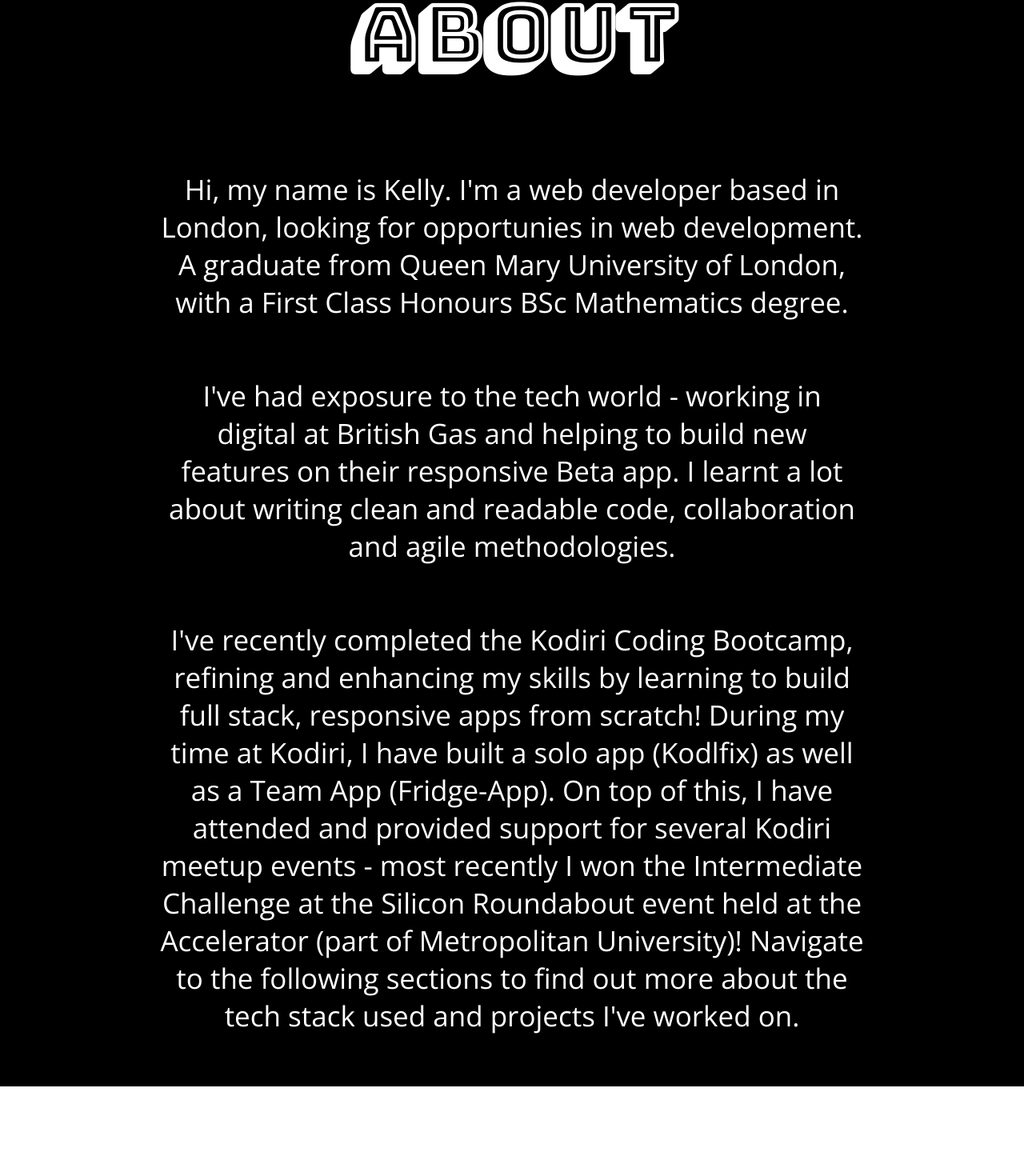
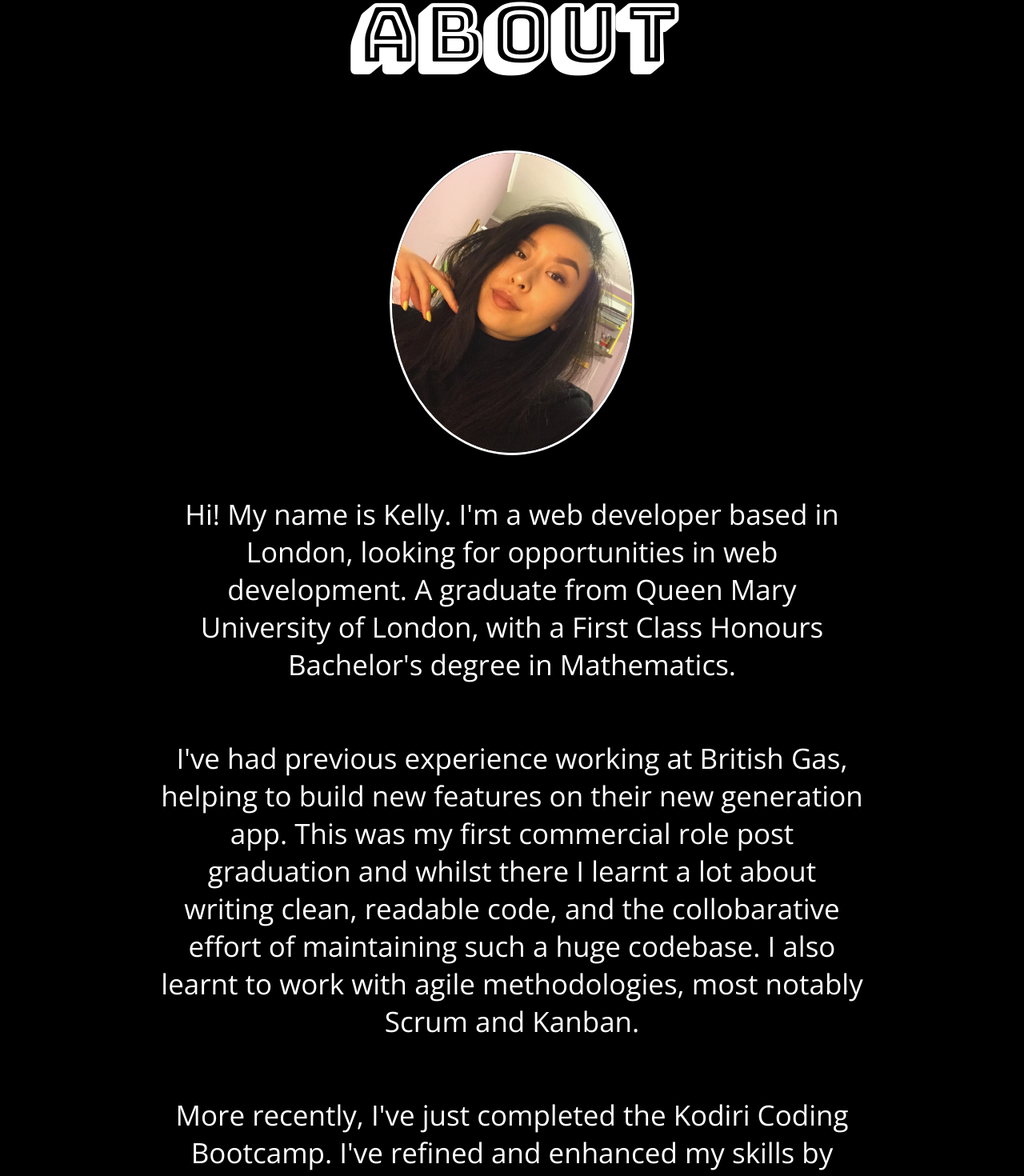
Before and after one commit to smellyung/kellys-portfolio, a React (Create React App) app: page / in a window 1280 px wide. Shown: the part 978-2448 px from the top of the page at 80% size. Built offline with nearby package versions, Linux system fonts and the light colour scheme; a web font is replaced by a local one.

Commit message:
add profile picture

```diff
--- a/src/App.css
+++ b/src/App.css
@@ -138,6 +138,14 @@
   color: white;
 }
 
+#about div img {
+  height: 375px;
+  width: 300px;
+  border-radius: 50%;
+  border: 3px solid white;
+  margin: 10px;
+}
+
 @media only screen and (max-width: 500px) {
   h1 {
     font-size: 60px;
@@ -148,4 +156,8 @@
   .container {
     padding: 0;
   }
+  #about div img {
+    height: 275px;
+    width: 220px;
+  }
 }
--- a/src/components/About.js
+++ b/src/components/About.js
@@ -1,22 +1,26 @@
 import React from 'react';
+import kelly from '../images/profile.jpg';
 
 export default function About() {
     return (
         <div className='container' id='about'>
           <h1>About</h1>
+          <div><img src={kelly} alt='Kelly' /></div>
           <p>
-            Hi, my name is Kelly. I'm a web developer based in London, looking for opportunies in web development.
-            A graduate from Queen Mary University of London, with a First Class Honours BSc Mathematics degree.
+            Hi! My name is Kelly. I'm a web developer based in London, looking for opportunities in web development.
+            A graduate from Queen Mary University of London, with a First Class Honours Bachelor's degree in Mathematics.
           </p>
           <p>
-            I've had exposure to the tech world - working in digital at British Gas and helping to build new features on their responsive Beta app.
-            I learnt a lot about writing clean and readable code, collaboration and agile methodologies.
+            I've had previous experience working at British Gas, helping to build new features on their new generation app.
+            This was my first commercial role post graduation and whilst there I learnt a lot about writing clean, readable code,
+            and the collobarative effort of maintaining such a huge codebase.
+            I also learnt to work with agile methodologies, most notably Scrum and Kanban.
           </p>
           <p>
-            I've recently completed the Kodiri Coding Bootcamp, refining and enhancing my skills by learning to build full stack, responsive apps from scratch!
-            During my time at Kodiri, I have built a solo app (Kodlfix) as well as a Team App (Fridge-App).
+            More recently, I've just completed the Kodiri Coding Bootcamp. I've refined and enhanced my skills by learning to build full stack, responsive apps from scratch!
+            During the two months, I have built a solo app (Kodlfix) as well as a Team App (Fridge-App).
             On top of this, I have attended and provided support for several Kodiri meetup events -
-            most recently I won the Intermediate Challenge at the Silicon Roundabout event held at the Accelerator (part of Metropolitan University)!
+            I recently won the Intermediate Challenge at the Silicon Roundabout event held at the Accelerator (part of Metropolitan University)!
             Navigate to the following sections to find out more about the tech stack used and projects I've worked on.
           </p>
         </div>
```
Also changed, not shown: src/images/profile.jpg (added).
